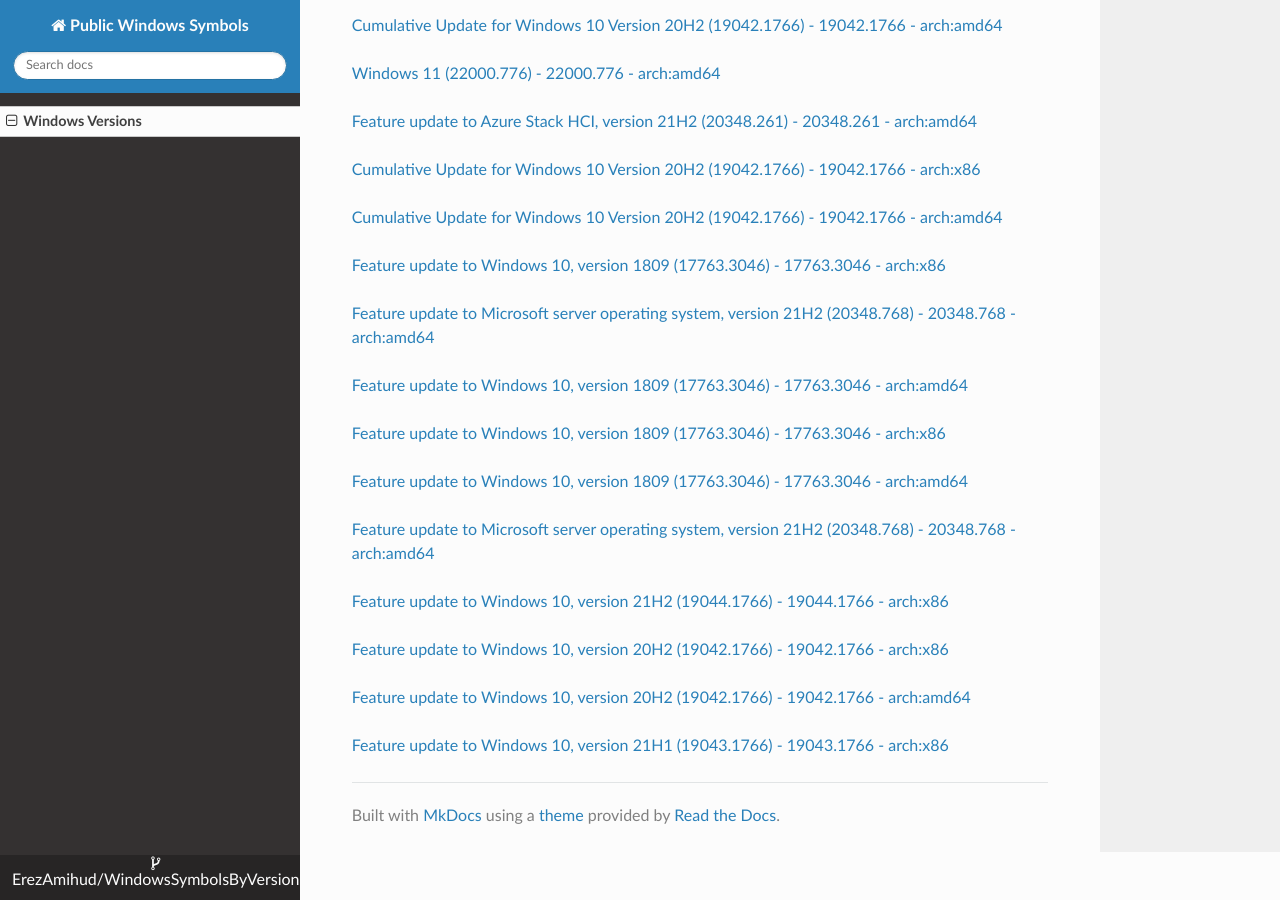
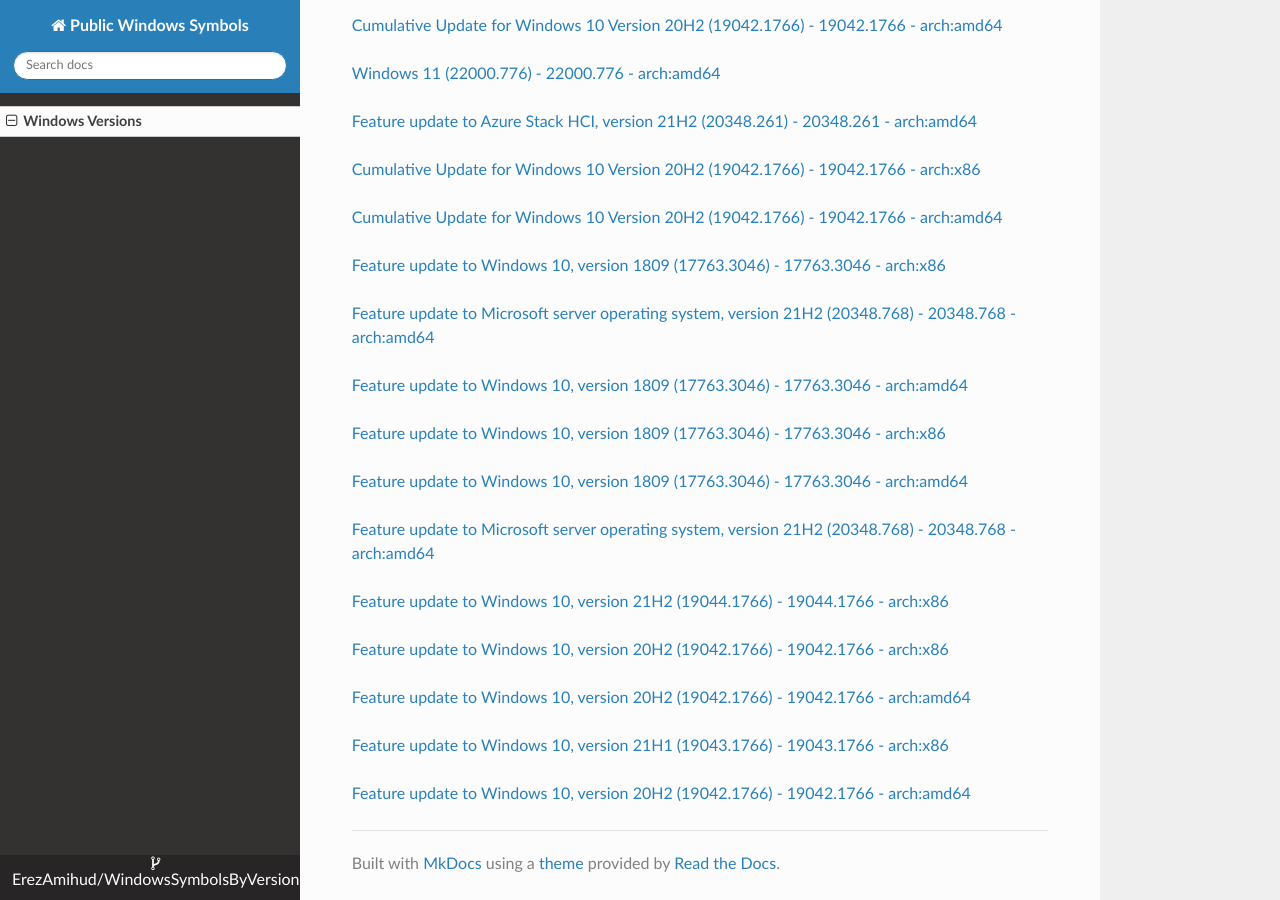
Before and after one commit to ErezAmihud/WindowsSymbolsByVersion, an MkDocs documentation site: the page built from docs/index.md, in a window 1280 px wide and 900 px high, scrolled down 60869 px. Built offline with MkDocs 1.6.1, drawn with Linux system fonts in a browser that asks for light colours; nearby versions of some CDN libraries.

Commit message:
Automated commit, add manifest for 2f285c59-e8b3-49c3-bc83-bed2f4498b75

```diff
--- a/docs/index.md
+++ b/docs/index.md
@@ -3616,3 +3616,6 @@
 
 
 [Feature update to Windows 10, version 21H1 (19043.1766) - 19043.1766 - arch:x86](https://github.com/ErezAmihud/WindowsSymbolsByVersion/blob/main/manifests/3f550853-e171-4b4d-94a3-d1f8fe88c03e.manifest)
+
+
+[Feature update to Windows 10, version 20H2 (19042.1766) - 19042.1766 - arch:amd64](https://github.com/ErezAmihud/WindowsSymbolsByVersion/blob/main/manifests/2f285c59-e8b3-49c3-bc83-bed2f4498b75.manifest)
```
Also changed, not shown: process_builds.json (+1 -1 lines).
